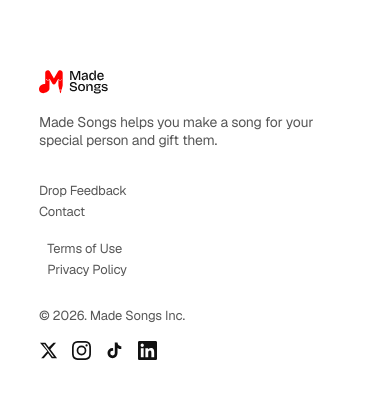
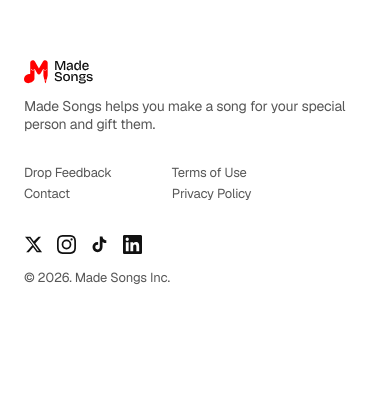
Before and after one commit to Ux-Geek/site-made-songs, a React (Vite) app: page / in a window 390 px wide. Shown: the part 3340-3739 px from the top of the page. After the commit the page ends 3658 px from the top, so only its background shows below. Built offline with nearby package versions, Linux system fonts and the light colour scheme.

Commit message:
style: update footer layout and responsive spacing in Footer.css

```diff
--- a/src/components/Footer.css
+++ b/src/components/Footer.css
@@ -116,23 +116,34 @@
 }
 
 /* ── Responsive ────────────────────────────────────────────── */
-@media (max-width: 900px) {
+@media (max-width: 768px) {
+  .footer-wrap {
+    padding: 0 24px 32px 24px;
+    gap: 24px;
+  }
+
   .footer-main {
     flex-direction: column;
-    gap: 34px;
+    align-items: flex-start;
+    gap: 32px;
+    padding-top: 24px;
+  }
+
+  .footer-brand {
+    max-width: 100%;
+    gap: 14px;
+  }
+
+  .footer-links {
+    flex-direction: row;
+    gap: 60px;
     align-items: flex-start;
   }
 
-  .footer-links {
-    flex-direction: column;
-    gap: 20px;
+  .footer-bottom {
+    flex-direction: column-reverse;
+    align-items: flex-start;
+    gap: 16px;
+    padding-top: 8px;
   }
 }
-
-@media (max-width: 540px) {
-  .footer-bottom {
-    flex-direction: column;
-    gap: 17px;
-    align-items: flex-start;
-  }
-}
```
